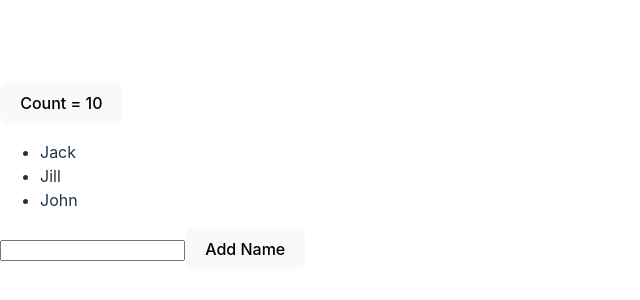
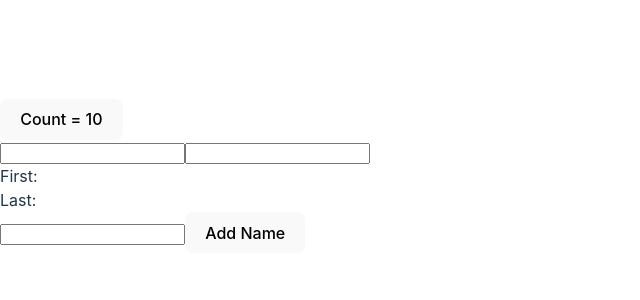
Before and after one commit to giannativo/react-practice, a React (Vite) app: page / in a window 1280 px wide. Shown: the part 224-524 px from the top of the page, without its empty margins (0-640 px from the left). Built offline with nearby package versions, Linux system fonts and the light colour scheme.

Commit message:
Adding useReducer practice

```diff
--- a/src/App.tsx
+++ b/src/App.tsx
@@ -1,50 +1,13 @@
-import { useState } from 'react'
-
-function NameList() {
-  const [list, setList] = useState(["Jack", "Jill", "John"]);
-  const [name, setName] = useState("");
-
-  const onAddName = () => {
-    setList([...list, name]);
-    setName("");
-  };
-
-  return (
-    <div>
-      <ul>
-        {list.map((name) => (
-          <li key={name}>{name}</li>
-        ))}
-      </ul>
-      <input type='text' value={name} onChange={(e) => setName(e.target.value)}/>
-      <button onClick={onAddName}>Add Name</button>
-    </div>
-  )
-}
-
-function Counter() {
-  const [count, setCount] = useState(10);
-
-  function addOne() {
-    setCount(count + 1);
-  }
-
-  return (
-      <div className='App'>
-        <button
-          onClick={addOne}
-        >Count = {count}</button>
-      </div>
-  )
-}
+import { Counter } from "./examples/UseState";
+import { UserForm, NameList } from "./examples/UseReducer";
 
 function App() {
   return (
     <div>
       <Counter/>
+      <UserForm/>
       <NameList/>
     </div>
   )
 }
-
 export default App
--- /dev/null
+++ b/src/examples/UseReducer.tsx
@@ -0,0 +1,49 @@
+import { useReducer } from "react";
+
+export function UserForm() {
+  const [state, dispatch] = useReducer((state: any, action: any) => ({...state, ...action}),
+  {
+    first: "",
+    last: ""
+  }
+  )
+  return (
+    <div>
+      <input type="text" value={state.first} onChange={(e) => {dispatch({ first: e.target.value })}} />
+      <input type="text" value={state.last} onChange={(e) => {dispatch({ last: e.target.value })}} />
+      <div>First: {state.first}</div>
+      <div>Last: {state.last}</div>
+    </div>
+  )
+}
+
+export function NameList() {
+  const [state, dispatch] = useReducer((state: any, action: any) => {
+    switch (action.type) {
+      case "SET_NAME":
+        return { ...state, name: action.payload };
+      case "ADD_NAME":
+        return { ...state, names: [...state.names, state.name], name: "" };
+    }
+  },
+  {
+    names: [],
+    name: ""
+  }
+  )
+  return (
+    <div className='App'>
+      <div>
+        {state.names.map((name: any, index: any) => (
+          <div key={index}>{name}</div>
+        ))}
+      </div>
+      <input type="text" value={state.name} onChange={
+        (e) => {
+          dispatch({ type: "SET_NAME", payload: e.target.value })
+        }
+      }/>
+      <button onClick={() => dispatch({ type: "ADD_NAME" })}>Add Name</button>
+    </div>
+  )
+}
--- /dev/null
+++ b/src/examples/UseState.tsx
@@ -0,0 +1,39 @@
+import { useState } from 'react'
+
+export function NameList() {
+  const [list, setList] = useState(["Jack", "Jill", "John"]);
+  const [name, setName] = useState("");
+
+  const onAddName = () => {
+    setList([...list, name]);
+    setName("");
+  };
+
+  return (
+    <div>
+      <ul>
+        {list.map((name) => (
+          <li key={name}>{name}</li>
+        ))}
+      </ul>
+      <input type='text' value={name} onChange={(e) => setName(e.target.value)}/>
+      <button onClick={onAddName}>Add Name</button>
+    </div>
+  )
+}
+
+export function Counter() {
+  const [count, setCount] = useState(10);
+
+  function addOne() {
+    setCount(count + 1);
+  }
+
+  return (
+      <div className='App'>
+        <button
+          onClick={addOne}
+        >Count = {count}</button>
+      </div>
+  )
+}
```
